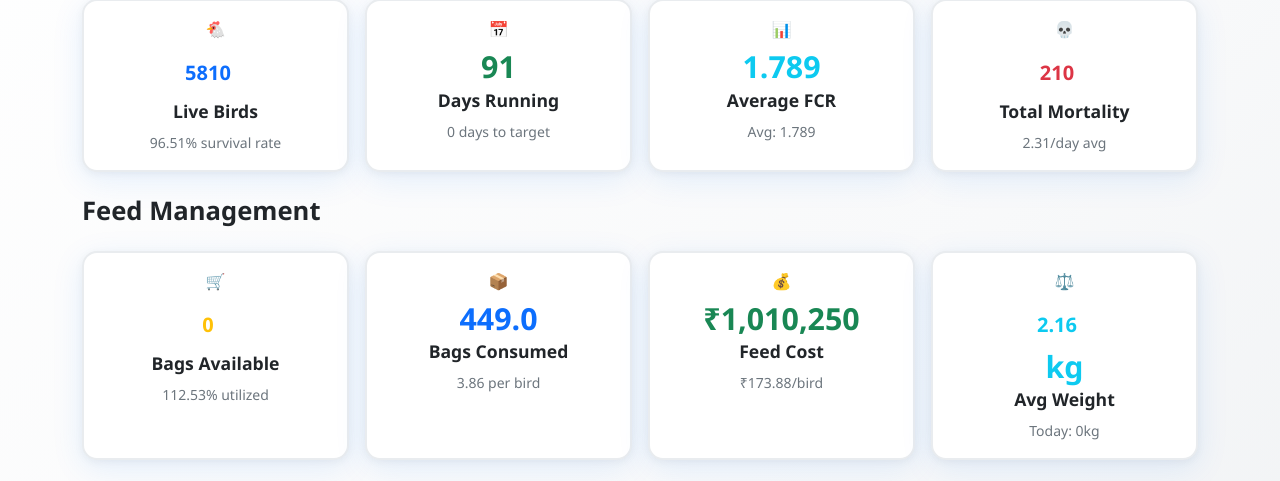
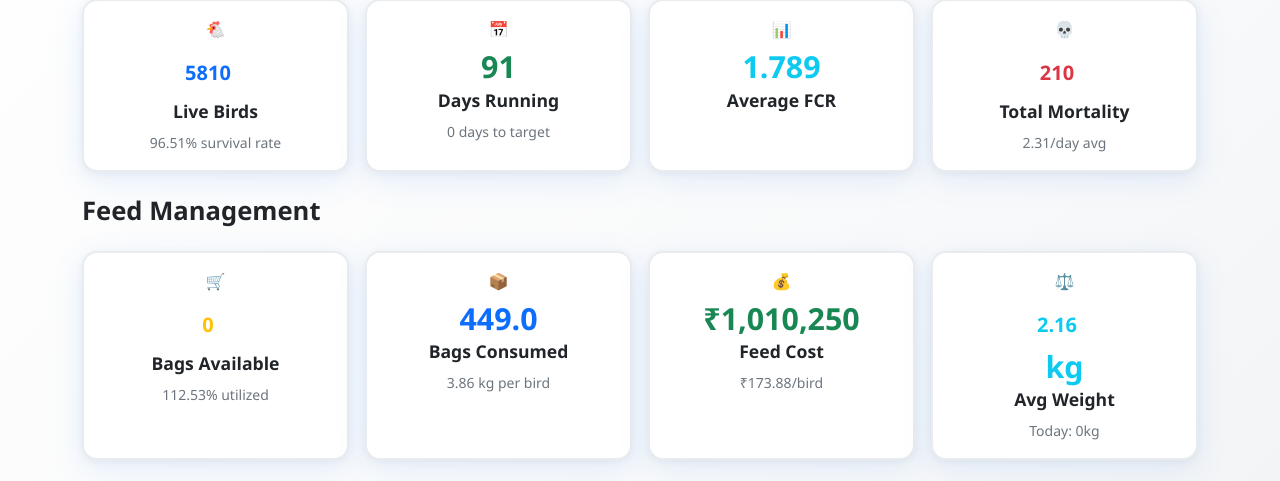
Before and after one commit to arunteja30/poultry-tracker, a Flask app: page / in a window 1280 px wide; the page is wider, and only the part inside the window is pictured. Shown: the part 251-732 px from the top of that part. Run offline with Flask 3, Linux system fonts and the light colour scheme; a user stored in the database is signed in; data comes from the database, SQL or seed files in the repository.

Commit message:
bug fixes tiles

```diff
--- a/templates/dashboard.html
+++ b/templates/dashboard.html
@@ -41,7 +41,6 @@
           {{ summary.avg_fcr }}
         </h3>
         <h6 class="card-title" data-i18n="fcr_today">FCR Today</h6>
-        <small class="text-muted">Avg: {{ summary.avg_fcr }}</small>
       </div>
     </div>
   </div>
@@ -88,7 +87,7 @@
         <div class="mb-2">📦</div>
         <h3 class="text-primary mb-1">{{ summary.feed_bags_consumed_total }}</h3>
         <h6 class="card-title" data-i18n="bags_consumed_total">Bags Consumed</h6>
-        <small class="text-muted">{{ metrics.feed_efficiency }} per bird</small>
+        <small class="text-muted">{{ metrics.feed_efficiency }} kg per bird</small>
       </div>
     </div>
   </div>
```
Lines whose indentation alone changed are shown as unchanged.
